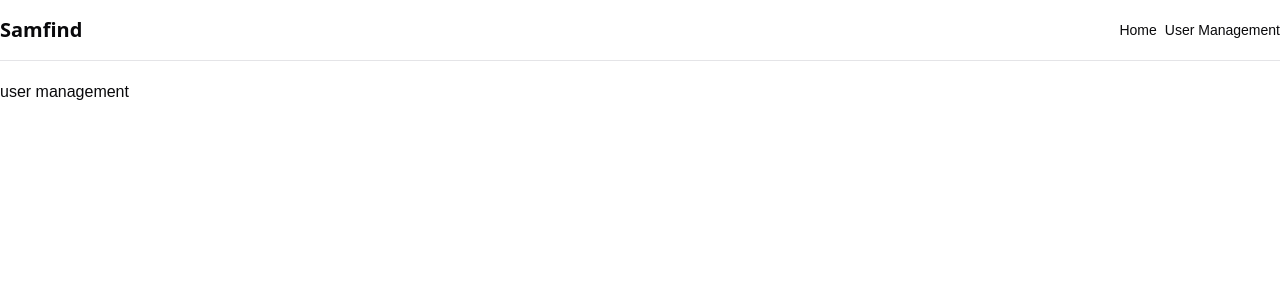
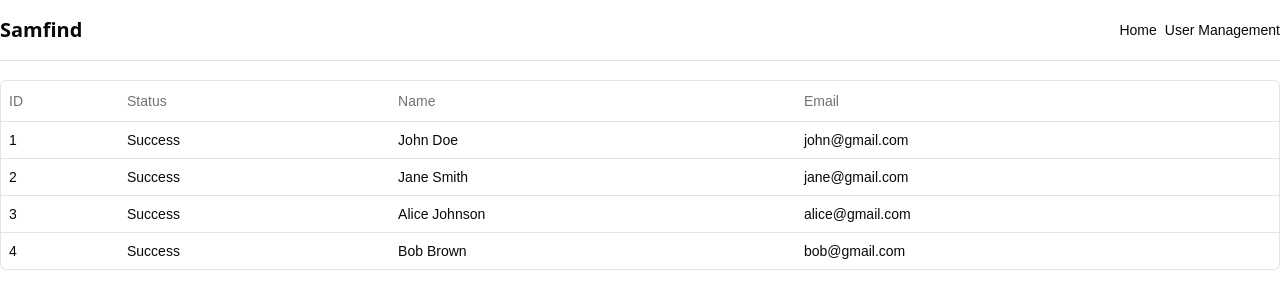
Before and after one commit to ivanshornyi/samfind, a React (Vite) app in the folder admin/: page /user-management in a window 1280 px wide. Shown: the top 308 px of the page. Built offline with nearby package versions, Linux system fonts and the light colour scheme.

Commit message:
add data-table component

```diff
--- a/admin/package.json
+++ b/admin/package.json
@@ -13,6 +13,7 @@
   "dependencies": {
     "@radix-ui/react-slot": "^1.1.1",
     "@tanstack/react-query": "^4.36.1",
+    "@tanstack/react-table": "^8.20.6",
     "axios": "^1.7.9",
     "class-variance-authority": "^0.7.1",
     "clsx": "^2.1.1",
--- /dev/null
+++ b/admin/src/components/data-table.tsx
@@ -0,0 +1,78 @@
+import {
+  ColumnDef,
+  flexRender,
+  getCoreRowModel,
+  useReactTable,
+} from "@tanstack/react-table"
+
+import {
+  Table,
+  TableBody,
+  TableCell,
+  TableHead,
+  TableHeader,
+  TableRow,
+} from "@/components/ui/table"
+
+interface DataTableProps<TData, TValue> {
+  columns: ColumnDef<TData, TValue>[]
+  data: TData[]
+}
+
+export function DataTable<TData, TValue>({
+  columns,
+  data,
+}: DataTableProps<TData, TValue>) {
+  const table = useReactTable({
+    data,
+    columns,
+    getCoreRowModel: getCoreRowModel(),
+  })
+
+  return (
+    <div className="rounded-md border">
+      <Table>
+        <TableHeader>
+          {table.getHeaderGroups().map((headerGroup) => (
+            <TableRow key={headerGroup.id}>
+              {headerGroup.headers.map((header) => {
+                return (
+                  <TableHead key={header.id}>
+                    {header.isPlaceholder
+                      ? null
+                      : flexRender(
+                          header.column.columnDef.header,
+                          header.getContext()
+                        )}
+                  </TableHead>
+                )
+              })}
+            </TableRow>
+          ))}
+        </TableHeader>
+        <TableBody>
+          {table.getRowModel().rows?.length ? (
+            table.getRowModel().rows.map((row) => (
+              <TableRow
+                key={row.id}
+                data-state={row.getIsSelected() && "selected"}
+              >
+                {row.getVisibleCells().map((cell) => (
+                  <TableCell key={cell.id}>
+                    {flexRender(cell.column.columnDef.cell, cell.getContext())}
+                  </TableCell>
+                ))}
+              </TableRow>
+            ))
+          ) : (
+            <TableRow>
+              <TableCell colSpan={columns.length} className="h-24 text-center">
+                No results.
+              </TableCell>
+            </TableRow>
+          )}
+        </TableBody>
+      </Table>
+    </div>
+  )
+}
--- a/admin/src/components/index.ts
+++ b/admin/src/components/index.ts
@@ -1,3 +1,4 @@
 export * from "./ui";
 export * from "./layout";
 export * from "./header";
+export * from "./data-table";
--- a/admin/src/components/ui/index.ts
+++ b/admin/src/components/ui/index.ts
@@ -1 +1,2 @@
 export * from "./button";
+export * from "./table";
--- /dev/null
+++ b/admin/src/components/ui/table.tsx
@@ -0,0 +1,120 @@
+import * as React from "react"
+
+import { cn } from "@/lib/utils"
+
+const Table = React.forwardRef<
+  HTMLTableElement,
+  React.HTMLAttributes<HTMLTableElement>
+>(({ className, ...props }, ref) => (
+  <div className="relative w-full overflow-auto">
+    <table
+      ref={ref}
+      className={cn("w-full caption-bottom text-sm", className)}
+      {...props}
+    />
+  </div>
+))
+Table.displayName = "Table"
+
+const TableHeader = React.forwardRef<
+  HTMLTableSectionElement,
+  React.HTMLAttributes<HTMLTableSectionElement>
+>(({ className, ...props }, ref) => (
+  <thead ref={ref} className={cn("[&_tr]:border-b", className)} {...props} />
+))
+TableHeader.displayName = "TableHeader"
+
+const TableBody = React.forwardRef<
+  HTMLTableSectionElement,
+  React.HTMLAttributes<HTMLTableSectionElement>
+>(({ className, ...props }, ref) => (
+  <tbody
+    ref={ref}
+    className={cn("[&_tr:last-child]:border-0", className)}
+    {...props}
+  />
+))
+TableBody.displayName = "TableBody"
+
+const TableFooter = React.forwardRef<
+  HTMLTableSectionElement,
+  React.HTMLAttributes<HTMLTableSectionElement>
+>(({ className, ...props }, ref) => (
+  <tfoot
+    ref={ref}
+    className={cn(
+      "border-t bg-muted/50 font-medium [&>tr]:last:border-b-0",
+      className
+    )}
+    {...props}
+  />
+))
+TableFooter.displayName = "TableFooter"
+
+const TableRow = React.forwardRef<
+  HTMLTableRowElement,
+  React.HTMLAttributes<HTMLTableRowElement>
+>(({ className, ...props }, ref) => (
+  <tr
+    ref={ref}
+    className={cn(
+      "border-b transition-colors hover:bg-muted/50 data-[state=selected]:bg-muted",
+      className
+    )}
+    {...props}
+  />
+))
+TableRow.displayName = "TableRow"
+
+const TableHead = React.forwardRef<
+  HTMLTableCellElement,
+  React.ThHTMLAttributes<HTMLTableCellElement>
+>(({ className, ...props }, ref) => (
+  <th
+    ref={ref}
+    className={cn(
+      "h-10 px-2 text-left align-middle font-medium text-muted-foreground [&:has([role=checkbox])]:pr-0 [&>[role=checkbox]]:translate-y-[2px]",
+      className
+    )}
+    {...props}
+  />
+))
+TableHead.displayName = "TableHead"
+
+const TableCell = React.forwardRef<
+  HTMLTableCellElement,
+  React.TdHTMLAttributes<HTMLTableCellElement>
+>(({ className, ...props }, ref) => (
+  <td
+    ref={ref}
+    className={cn(
+      "p-2 align-middle [&:has([role=checkbox])]:pr-0 [&>[role=checkbox]]:translate-y-[2px]",
+      className
+    )}
+    {...props}
+  />
+))
+TableCell.displayName = "TableCell"
+
+const TableCaption = React.forwardRef<
+  HTMLTableCaptionElement,
+  React.HTMLAttributes<HTMLTableCaptionElement>
+>(({ className, ...props }, ref) => (
+  <caption
+    ref={ref}
+    className={cn("mt-4 text-sm text-muted-foreground", className)}
+    {...props}
+  />
+))
+TableCaption.displayName = "TableCaption"
+
+export {
+  Table,
+  TableHeader,
+  TableBody,
+  TableFooter,
+  TableHead,
+  TableRow,
+  TableCell,
+  TableCaption,
+}
--- a/admin/src/pages/user-management.tsx
+++ b/admin/src/pages/user-management.tsx
@@ -1,7 +1,43 @@
+import { DataTable } from "@/components/data-table";
+import { ColumnDef } from "@tanstack/react-table";
+
+export type User = {
+  id: number;
+  status: string;
+  name: string;
+  email: string;
+};
+
+export const columns: ColumnDef<User>[] = [
+  {
+    accessorKey: "id",
+    header: "ID",
+  },
+  {
+    accessorKey: "status",
+    header: "Status",
+  },
+  {
+    accessorKey: "name",
+    header: "Name",
+  },
+  {
+    accessorKey: "email",
+    header: "Email",
+  },
+];
+
+const users: User[] = [
+  { id: 1, status: "Success", name: "John Doe", email: "john@gmail.com" },
+  { id: 2, status: "Success", name: "Jane Smith", email: "jane@gmail.com" },
+  { id: 3, status: "Success", name: "Alice Johnson", email: "alice@gmail.com" },
+  { id: 4, status: "Success", name: "Bob Brown", email: "bob@gmail.com" },
+];
+
 export const UserManagementPage = () => {
   return (
     <div>
-      <p>user management</p>
+      <DataTable columns={columns} data={users} />
     </div>
   );
 };
```
Also changed, not shown: 1 other file (tests, documents, lock files or other folders).
